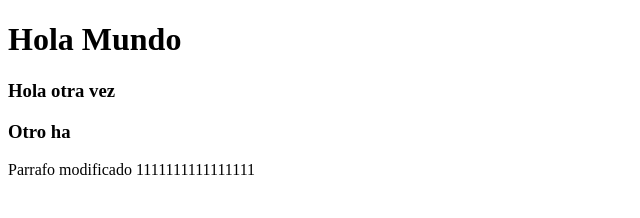
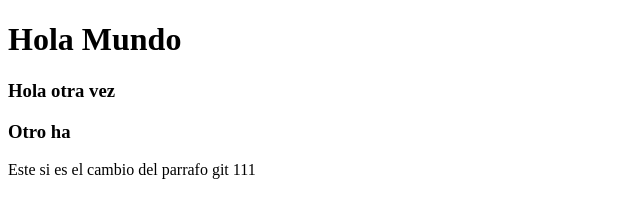
Before and after one commit to rdiosdador/git-ejemplo, a plain HTML site: page index.html in a window 1280 px wide. Shown: the full height of the page, 0-640 px from the left. Drawn offline with Linux system fonts and the light colour scheme.

Commit message:
Unos al final

```diff
--- a/index.html
+++ b/index.html
@@ -12,7 +12,7 @@
     <h1>Hola Mundo</h1>
     <h3>Hola otra vez</h3>
     <h3>Otro ha</h3>
-    <p>Parrafo modificado 1111111111111111</p>
+    <p>Este si es el cambio del parrafo git 111</p>
 </body>
 
 </html>
```
